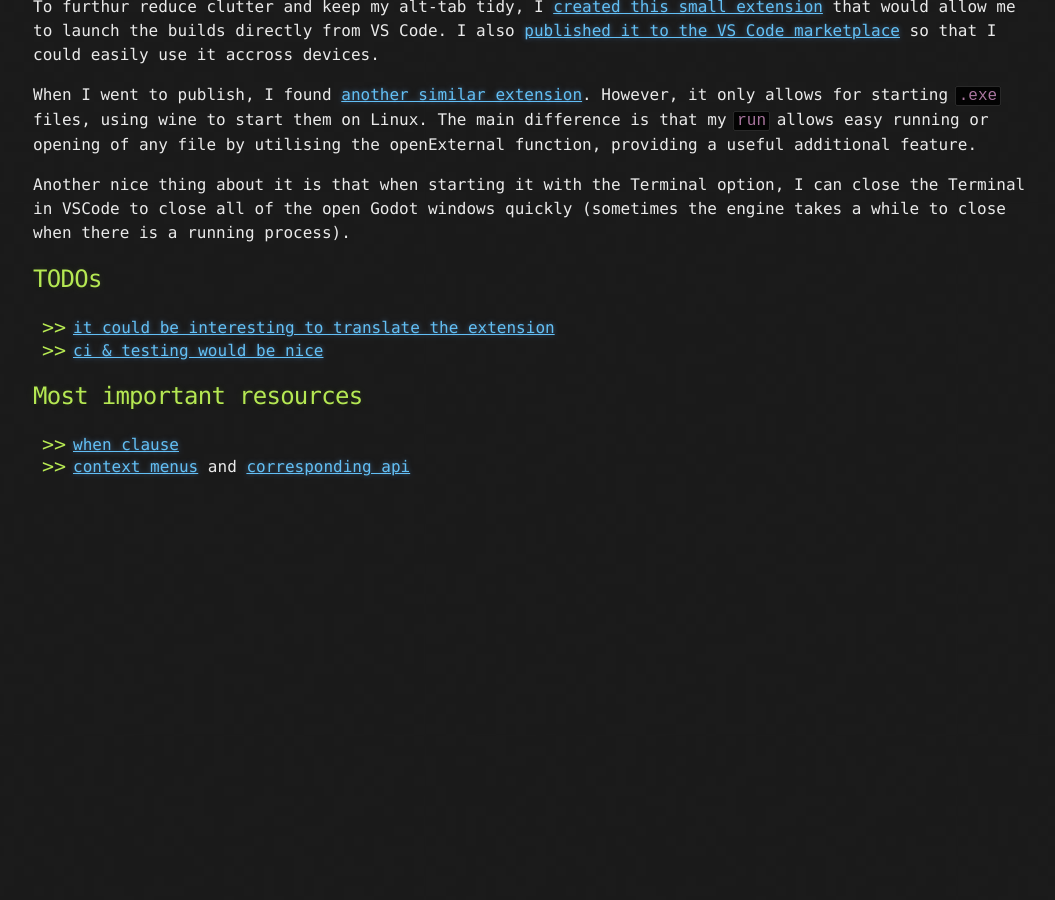
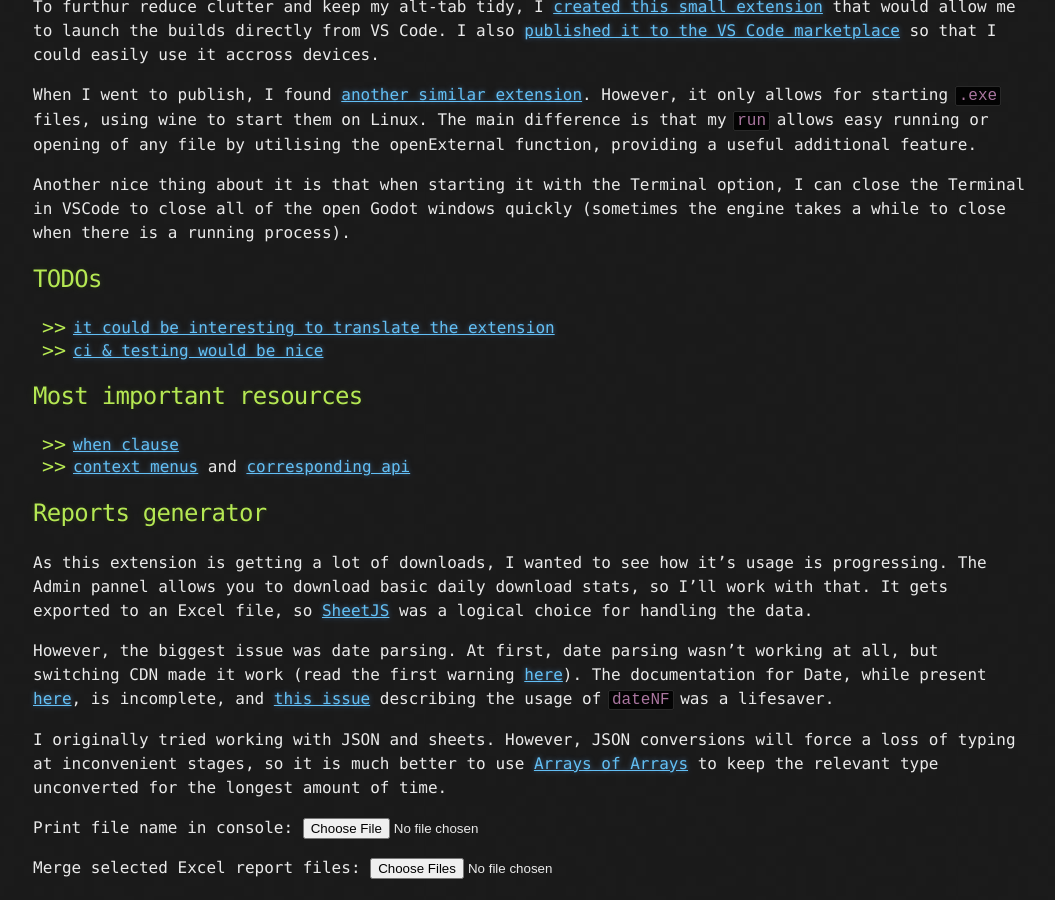
Before and after one commit to HubbleCommand/HubbleCommand.github.io, a Jekyll site: the page built from _projects/vsc-ext-run.md, in a window 1280 px wide and 900 px high, scrolled down 861 px. Shown: the whole window, without its empty margins (107-1162 px from the left). Built offline with Jekyll 4.4.1, drawn with Linux system fonts in a browser that asks for light colours; nearby versions of some CDN libraries; before the commit the page ends 1360 px from its top, so only the background shows below that.

Commit message:
run report messy

```diff
--- a/_projects/vsc-ext-run.md
+++ b/_projects/vsc-ext-run.md
@@ -36,3 +36,168 @@ Another nice thing about it is that when starting it with the Terminal option, I
 ## Most important resources
 - [when clause](https://code.visualstudio.com/api/references/when-clause-contexts)
 - [context menus](https://code.visualstudio.com/api/ux-guidelines/context-menus) and [corresponding api](https://code.visualstudio.com/api/references/contribution-points#contributes.menus)
+
+
+## Reports generator
+As this extension is getting a lot of downloads, I wanted to see how it's usage is progressing.
+The Admin pannel allows you to download basic daily download stats, so I'll work with that.
+It gets exported to an Excel file, so [SheetJS](https://sheetjs.com/) was a logical choice for handling the data.
+
+However, the biggest issue was date parsing.
+At first, date parsing wasn't working at all, but switching CDN made it work (read the first warning [here](https://docs.sheetjs.com/docs/getting-started/installation/standalone/)).
+The documentation for Date, while present [here](https://docs.sheetjs.com/docs/csf/features/dates/), is incomplete, and [this issue](https://git.sheetjs.com/sheetjs/sheetjs/issues/718) describing the usage of `dateNF` was a lifesaver.
+
+I originally tried working with JSON and sheets.
+However, JSON conversions will force a loss of typing at inconvenient stages, so it is much better to use [Arrays of Arrays](https://docs.sheetjs.com/docs/api/utilities/array/#array-of-arrays) to keep the relevant type unconverted for the longest amount of time.
+
+
+
+<script lang="javascript" src="https://cdn.sheetjs.com/xlsx-0.20.3/package/dist/xlsx.full.min.js"></script>
+
+Print file name in console:
+<input type="file" onchange="console.log(this.files[0].name)">
+
+
+Merge selected Excel report files:
+<input type="file" id="report" name="reports" accept=".xlsx" multiple/>
+
+<script>
+function readDailyStats(file) {
+	return new Promise((resolve) => {
+		var reader = new FileReader();
+		reader.onload = function(e) {
+			var data = e.target.result;
+			var wb = XLSX.read(data, {
+				type: 'binary',
+				cellDates: true,
+				dense: true
+			});
+			console.log(wb)
+			var statsSheet = wb.SheetNames[0]
+
+			//JSON.parse is very similar to  XLSX.utils.sheet_to_json
+			//var XL_row_object = XLSX.utils.sheet_to_row_object_array(wb.Sheets[statsSheet]);
+			//console.log(XL_row_object)
+			//var json_object = JSON.stringify(XL_row_object);
+			//console.log(JSON.parse(json_object));
+
+			//var arr = XLSX.utils.sheet_to_json(wb.Sheets[statsSheet], {UTC: true, header: 0, blankrows: true, dateNF: 'yyyy"."mm"."dd'});
+			var arr = XLSX.utils.sheet_to_json(wb.Sheets[statsSheet], {UTC: true, header: 0, blankrows: true, dateNF: 'dd"."mm"."yyyy'});
+			//var arr = XLSX.utils.sheet_to_json(wb.Sheets[statsSheet], {header: 0, blankrows: true});
+			console.log("Array")
+			console.log(arr)
+
+			resolve(arr)
+		};
+		reader.onerror = function(ex) {
+			console.log(ex);
+		};
+		reader.readAsBinaryString(file);
+	})
+}
+
+function exportDailyStats(sheet) {
+	//const worksheet = XLSX.utils.json_to_sheet(stats, {/*cellDates: true*/});
+	//const worksheet = XLSX.utils.json_to_sheet(stats);
+	const workbook = XLSX.utils.book_new();
+	XLSX.utils.book_append_sheet(workbook, sheet, "Daily Stats");
+	XLSX.writeFile(workbook, `Report - generated ${new Date().toISOString()}.xlsx`, { compression: true });
+}
+
+document.getElementById('report').onchange = async function() {
+	var files = event.target.files
+	console.log('Files:')
+	console.log(files)
+	//var dates = new Map()
+	//var dates = [["Date", "Installs", "Views"]]
+	var dates = []
+	for (let file of files) {
+		console.log(`loading file: ${file.name}`)
+		const parsed = await readDailyStats(file)
+		console.log(`loaded file: ${file.name}`)
+
+		for (let entry of parsed) {
+			//const _date = entry["Date(UTC)"]
+			//console.log(_date)
+			//const date = `${_date.getUTCFullYear()}-${_date.getUTCMonth()}-${_date.getUTCDate()}`
+
+			const date = entry["Date(UTC)"]
+			console.log(date)
+
+			/*
+			if (dates.some(e => e.date === date)) {
+
+			}*/
+			var found = dates.find(e => e[0].valueOf() === date.valueOf())
+
+			if (found) {
+				if (found.installs < entry["Install from VSCode"]) {
+					/*found = {
+						date: date,
+						views: entry["Page Views"],
+						installs: entry["Install from VSCode"]
+					}*/
+					found = [
+						date,
+						entry["Page Views"],
+						entry["Install from VSCode"]
+					]
+					continue
+				}
+			}
+			/*dates.push({
+				date: date,
+				views: entry["Page Views"],
+				installs: entry["Install from VSCode"]
+			})*/
+			dates.push([
+				date,
+				entry["Page Views"],
+				entry["Install from VSCode"]
+			])
+
+			//Version with Map
+			/*if (dates.has(date)) {
+				if (dates[date]["installs"] > entry["Install from VSCode"]) {
+					continue
+				}
+			}
+			dates[date] = {
+				"views": entry["Page Views"],
+				"installs": entry["Install from VSCode"],
+			}*/
+		}
+	}
+
+	dates.unshift(["Date", "Installs", "Views"])
+
+	console.log(dates)
+
+
+	exportDailyStats(XLSX.utils.aoa_to_sheet(dates, {cellDates: true, dateNF: 'dd"."mm"."yyyy'}))
+
+
+	//Only do this for Map
+	/*let obj = Object.entries(dates)	//Here is where the type shit was going bad...
+	console.log(obj)
+
+	let hh = obj.map((item) => {
+		return {date: item[0], views: item[1].views, installs: item[1].installs}
+	})
+	console.log(hh)
+	exportDailyStats(hh)*/
+
+
+	//let array = Array.from(dates, ([date, value]) => ({ date, value["viws"], value["installs"] }));
+	//let array = Array.from(dates, ([name, value]) => ({ name, value }));
+	//let array = Array.from(dates);
+	//console.log(array);
+	/*let array2 = array.map((item) => {
+		return {date: item.date, }
+	})*/
+	//const obj = Object.fromEntries(dates)
+	//console.log(obj)
+	//const json = JSON.stringify(Object.fromEntries(map))
+	//exportDailyStats(Object.entries(dates))
+}
+</script>
```
